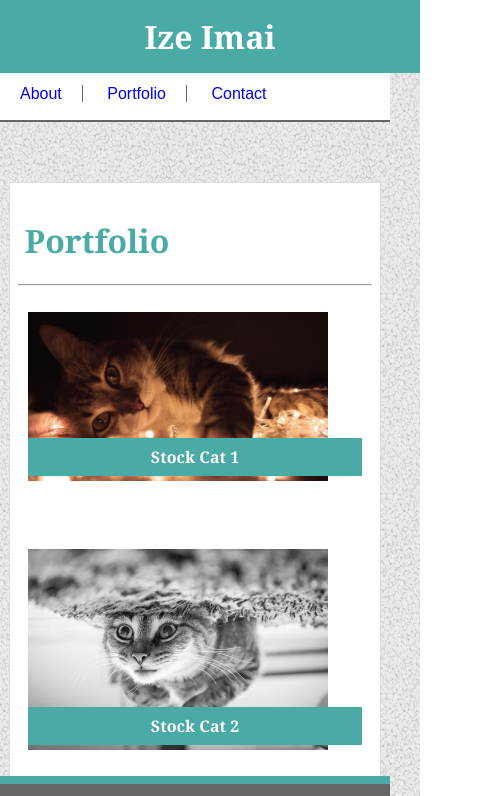
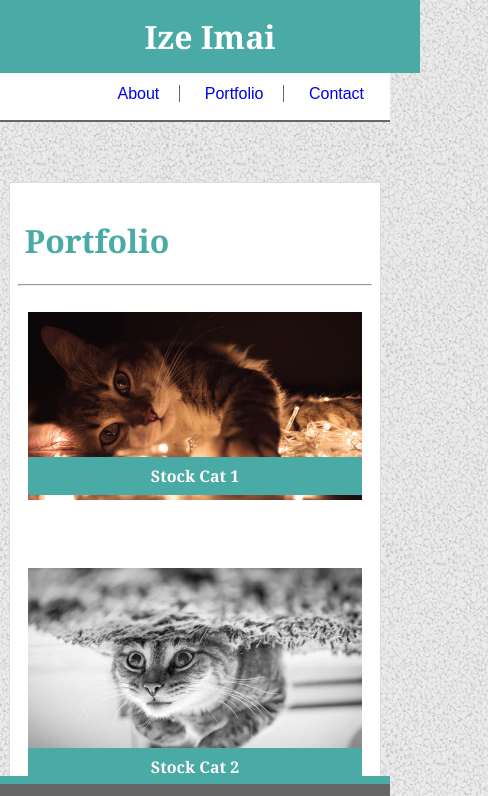
Before and after one commit to izeimai/Responsive-Portfolio, a plain HTML site: page portfolio.html in a window 390 px wide. Shown: the top 796 px of the page, 488 px wide, since content can reach past the window. Drawn offline with Linux system fonts and the light colour scheme.

Commit message:
Style file changes

```diff
--- a/assets/css/style.css
+++ b/assets/css/style.css
@@ -143,8 +143,10 @@ textarea {
 /* Media queries */
 @media screen and (max-width:980px) {
 
-    .container {
-        width: auto;
+    #main {
+        position: absolute;
+        right: auto;
+        left: 50px;
         }
 
 
@@ -209,15 +211,16 @@ textarea {
 
     nav {
         width: 100%;
-        float: none;
+        float: left;
         margin: 12px auto;
-        margin-left: auto;
-        display: block;
+        margin-left: 25%;
     }
 
     #main,
     hr {
+        position: static;
         width: 95%;
+        align-content: center;
     }
 
     #profphoto {
@@ -227,13 +230,16 @@ textarea {
         float: none;
     }
 
-    .workfolder,
-    img {
+    .workfolder {
         width: 90%;
-        height: auto;
         float: none;
         margin: 0 auto;
         padding: 0;
+    }
+
+    img {
+        width: 100%;
+        height: auto;
     }
 
     input,
```
